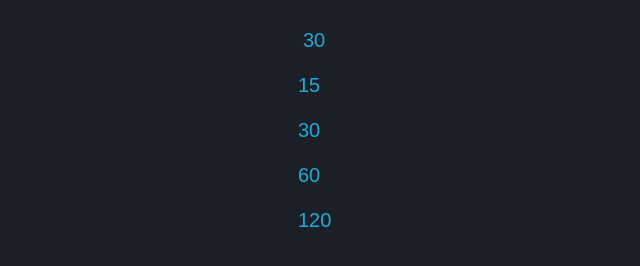
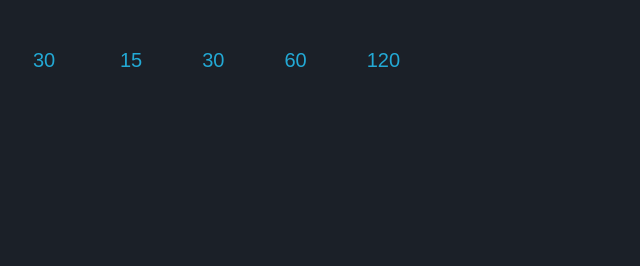
Before and after one commit to Andrew32A/minimalist-hamburger-menu, a plain HTML site: page index.html in a window 1280 px wide. Both pictures are taken after a click on the element "30". Shown: the whole page, without its empty margins (0-640 px from the left). Drawn offline with Linux system fonts and the light colour scheme.

Commit message:
minor fixes and lined items up with parent

```diff
--- a/css/styles.css
+++ b/css/styles.css
@@ -19,6 +19,10 @@ body {
 }
 
 #menu {
+    display: flex;
+    align-items: center;
+    /* justify-content: space-between; */
+
     max-width: 600px;
     font-family: "Avenir", "arial";
     line-height: 25px;
@@ -28,6 +32,9 @@ body {
     font-variant: no-common-ligatures;
     font-size: 20px;
     padding: 1em;
+    border: 0;
+    margin: 0;
+    /* border-radius: 10px; */
 }
 
 #menuParent {
@@ -50,8 +57,8 @@ body {
     list-style: none;
 }
 
-#item1 {
+/* #item1 {
     background-color: aqua;
     border-radius: 10px;
     width: 0%;
-}
+} */
--- a/index.html
+++ b/index.html
@@ -13,8 +13,8 @@
 </head>
 <body>
     <div id="menu">
-        <p id="menuParent" onmouseover="openBubble()" onmouseleave="closeBubble()">30</p>
-        <div id="item1" class="item" onmouseover="openBubble()" onmouseleave="closeBubble()">
+        <p id="menuParent">30</p>
+        <div id="item1" class="item">
             <p>15</p>
         </div>
         <div id="item2" class="item">
--- a/js/scripts.js
+++ b/js/scripts.js
@@ -1,14 +1,39 @@
 const menu = document.getElementById("menuParent")
+// note: items is an array
 const items = document.getElementsByClassName("item")
+
+// function positioning() {
+//     for(i=0; i<items.length; i++) {
+//         items[i].style.translateY = "`${-(i*1000)}`"
+//     }
+// }
+
+// positioning()
 
 menu.addEventListener("click", function() {
     for(i=0; i<items.length; i++) {
         items[i].style.opacity = "1"
     }
+
     anime ({
-        targets: "#menu",
-        translateX: 270,
+        targets: "#item1",
+        translateX: 60,
         // delay: anime.stagger(100)
+    })
+
+    anime ({
+        targets: "#item2",
+        translateX: 120,
+    })
+
+    anime ({
+        targets: "#item3",
+        translateX: 180,
+    })
+
+    anime ({
+        targets: "#item4",
+        translateX: 240,
     })
 })
 
```
